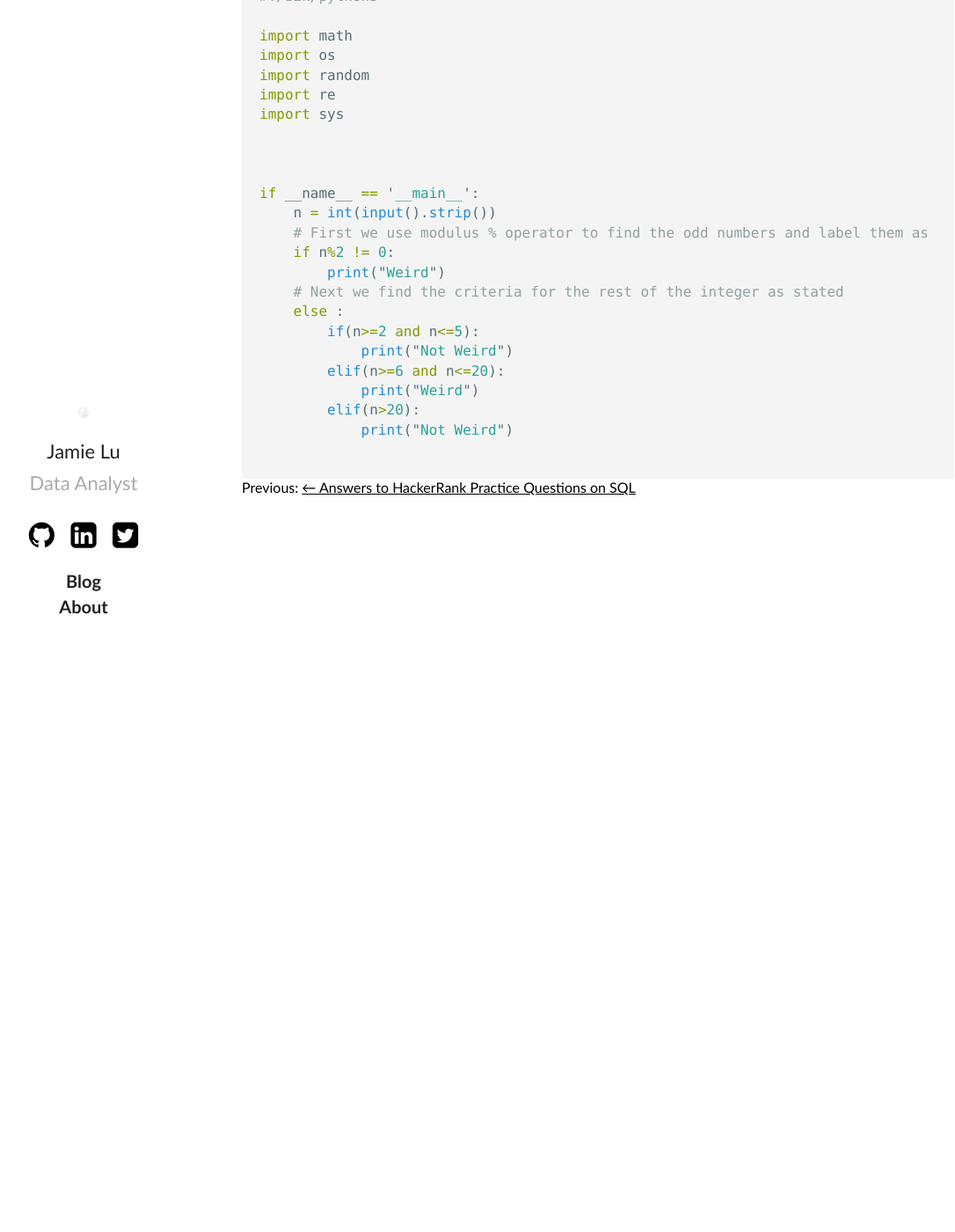
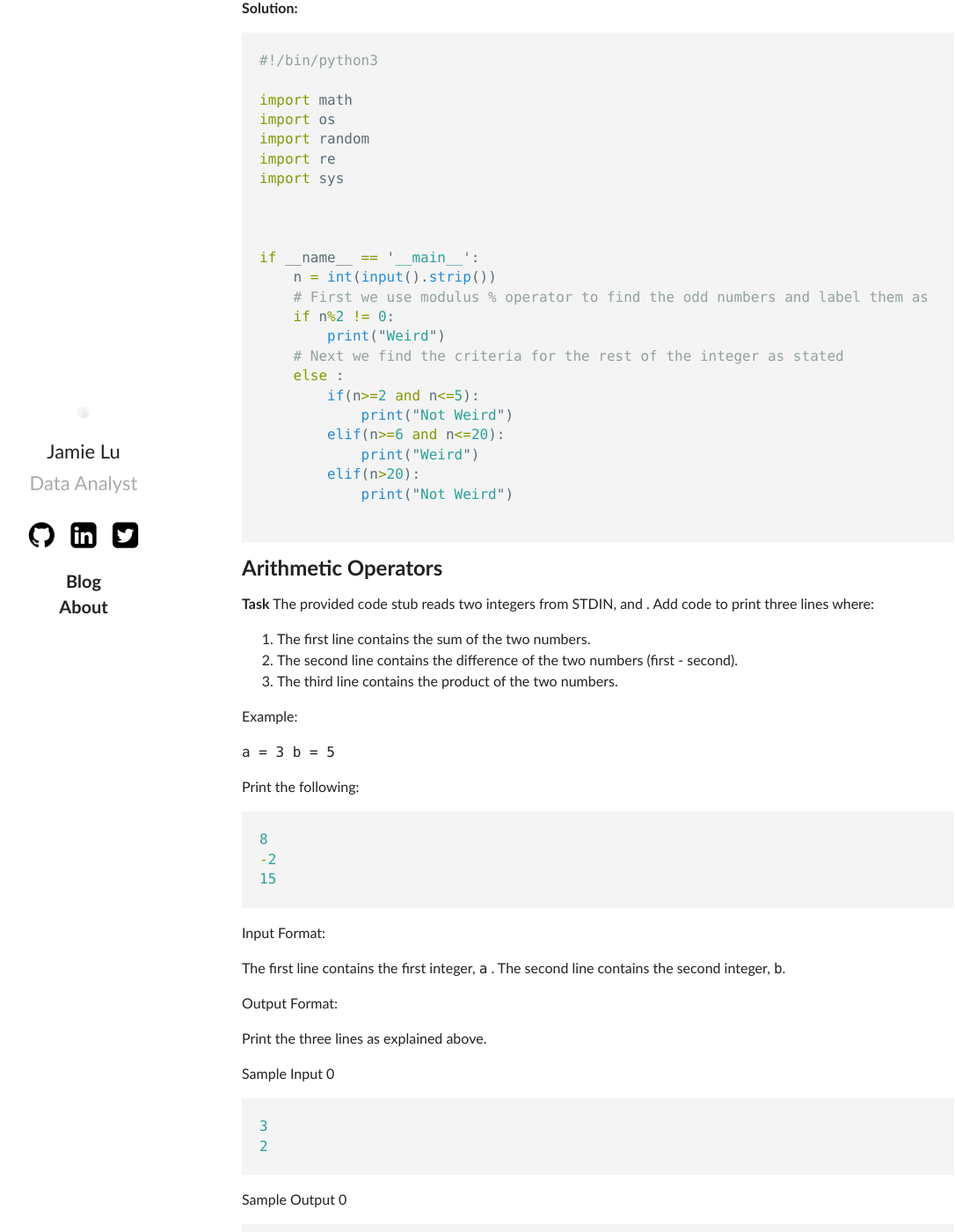
Before and after one commit to jamieqianhui/jamieqianhui.github.io, a Jekyll site: the page built from _posts/2021-05-09-Solutions-to-HackerRank-Challenges-in-Python.markdown, in a window 1280 px wide and 1400 px high, scrolled down 802 px. Shown: the whole window at 88% size, without its empty margins (90-1176 px from the left). Built offline with Jekyll 4.4.1, drawn with Linux system fonts in a browser that asks for light colours; before the commit the page ends 1410 px from its top, so only the background shows below that; some of the changed text lies outside the part shown.

Commit message:
Update and rename 2021-05-09-Answers-to-HackerRank-Practice-Questions-on-Python.markdown to 2021-05-09-Solutions-to-HackerRank-Challenges-in-Python.markdown

````diff
--- a/_posts/2021-05-09-Answers-to-HackerRank-Practice-Questions-on-Python.markdown
+++ b/_posts/2021-05-09-Solutions-to-HackerRank-Challenges-in-Python.markdown
@@ -14,27 +14,27 @@ In this blog post, I will share the answers to some of the practice questions wh
 
 # Python Introduction Questions
 
-## Python If-Else
+## If-Else
 
 **Task**
 Given an integer, , perform the following conditional actions:
 
-If `n` is odd, print Weird
-If `n` is even and in the inclusive range of `2` to `5`, print Not Weird
-If `n` is even and in the inclusive range of `6` to `20`, print Weird
-If `n` is even and greater than `20`, print Not Weird
+- If `n` is odd, print Weird
+- If `n` is even and in the inclusive range of `2` to `5`, print Not Weird
+- If `n` is even and in the inclusive range of `6` to `20`, print Weird
+- If `n` is even and greater than `20`, print Not Weird
 
-Input Format
+Input Format:
 A single line containing a positive integer, `n`.
 
-Constraints
+Constraints:
 - `1 <= n <= 100 `
 
-Output Format
+Output Format:
 Print `Weird` if the number is weird. Otherwise, print `Not Weird`.
 
 
-**Answer:**
+**Solution:**
 ```python
 #!/bin/python3
 
@@ -61,3 +61,56 @@ if __name__ == '__main__':
             print("Not Weird")
 
 ```
+
+## Arithmetic Operators
+
+**Task**
+The provided code stub reads two integers from STDIN,  and . Add code to print three lines where:
+
+1. The first line contains the sum of the two numbers.
+2. The second line contains the difference of the two numbers (first - second).
+3. The third line contains the product of the two numbers.
+
+Example:
+
+`a = 3
+b = 5`
+
+Print the following:
+```java
+8
+-2
+15
+```
+Input Format:
+
+The first line contains the first integer, `a` .
+The second line contains the second integer, `b`.
+
+
+Output Format:
+
+Print the three lines as explained above.
+
+Sample Input 0
+```java
+3
+2
+```
+Sample Output 0
+```java
+5
+1
+6
+```
+
+**Solution:**
+```python
+if __name__ == '__main__':
+    a = int(input())
+    b = int(input())
+
+    print(a + b)
+    print(a - b)
+    print(a * b)
+```
````
Also changed, not shown: other parts of _posts/2021-05-09-Solutions-to-HackerRank-Challenges-in-Python.markdown (+1 -1 lines).
